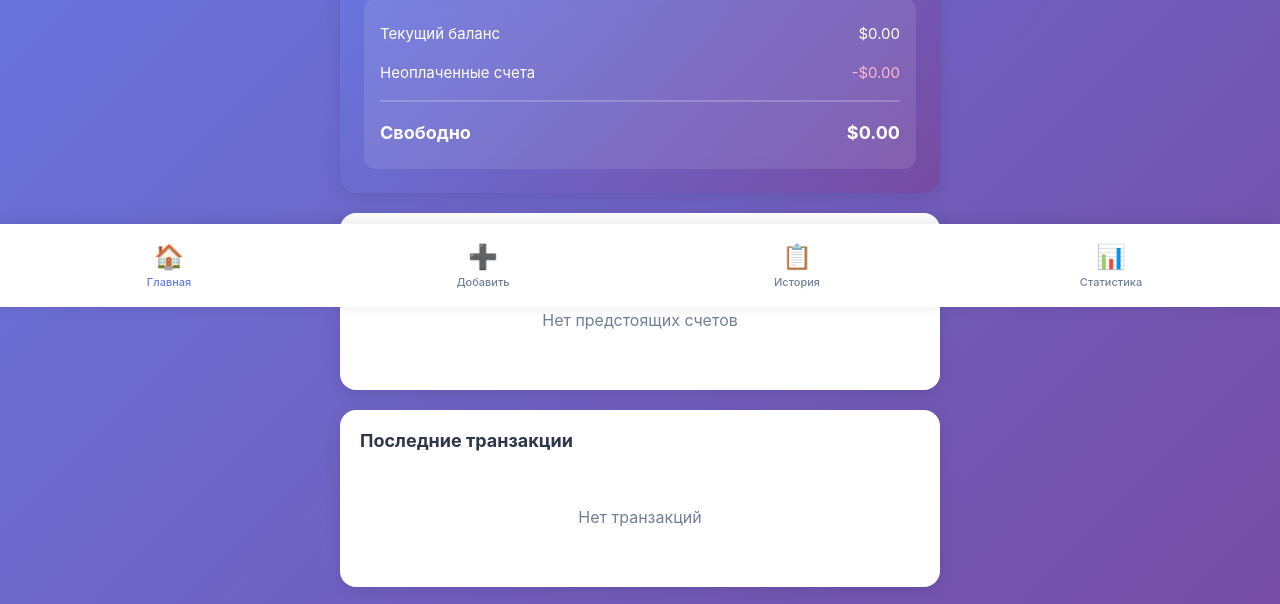
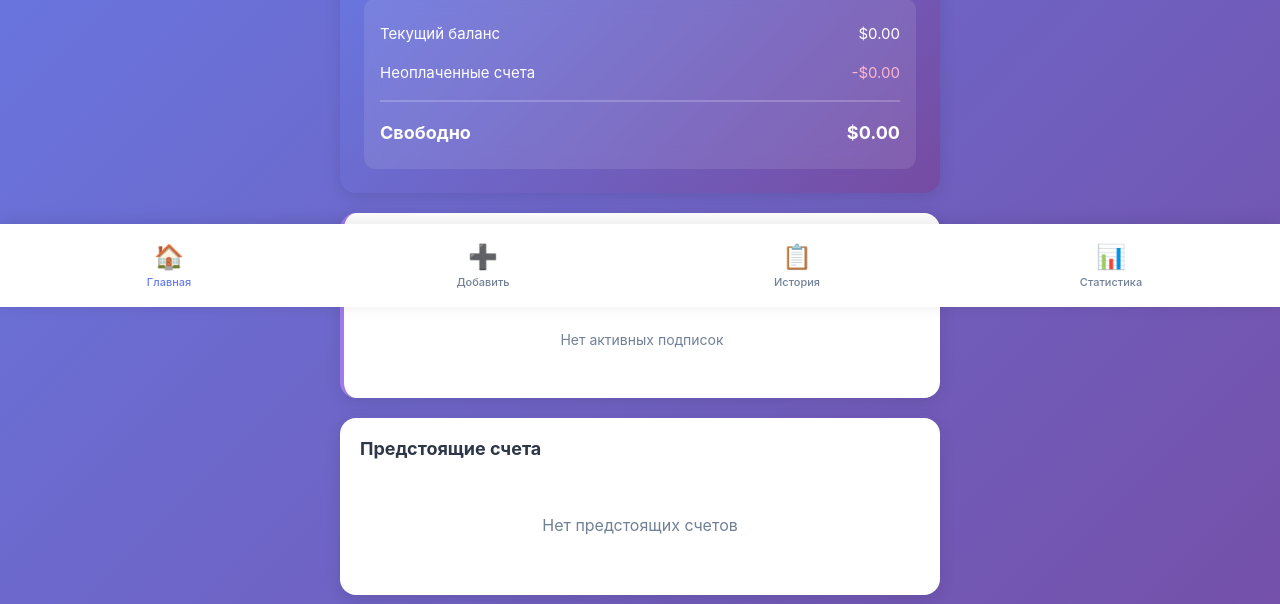
Before and after one commit to edshmanov/budget-app, a website: page public/app.html in a window 1280 px wide. Shown: the part 493-1097 px from the top of the page. Drawn offline with Linux system fonts and the light colour scheme.

Commit message:
Added: Subscriptions tracking section

```diff
--- a/public/app-styles.css
+++ b/public/app-styles.css
@@ -242,3 +242,73 @@ input:focus, select:focus {
 .negative {
     color: #fbb6ce;
 }
+
+/* ПОДПИСКИ */
+.subscriptions-section {
+    background: var(--card-bg);
+    border-left: 4px solid #9f7aea;
+}
+.subscription-header {
+    display: flex;
+    justify-content: space-between;
+    align-items: center;
+    margin-bottom: 16px;
+}
+.subscription-icon {
+    font-size: 24px;
+    margin-right: 8px;
+}
+.subscription-title {
+    font-size: 18px;
+    font-weight: 700;
+    color: var(--text);
+}
+.subscription-total {
+    text-align: right;
+}
+.subscription-amount {
+    font-size: 28px;
+    font-weight: 700;
+    color: #9f7aea;
+}
+#subsPerMonth {
+    font-size: 11px;
+    color: var(--text-light);
+    text-transform: uppercase;
+    letter-spacing: 0.5px;
+    display: block;
+    margin-bottom: 4px;
+}
+.subscription-item {
+    background: var(--stat-bg);
+    padding: 12px 14px;
+    border-radius: 10px;
+    margin-bottom: 8px;
+    display: flex;
+    justify-content: space-between;
+    align-items: center;
+    transition: background 0.3s;
+}
+.subscription-info {
+    flex: 1;
+}
+.subscription-name {
+    font-weight: 600;
+    color: var(--text);
+    margin-bottom: 4px;
+}
+.subscription-next {
+    font-size: 12px;
+    color: var(--text-light);
+}
+.subscription-price {
+    font-size: 18px;
+    font-weight: 700;
+    color: #9f7aea;
+}
+.subscription-empty {
+    text-align: center;
+    padding: 30px 20px;
+    color: var(--text-light);
+    font-size: 14px;
+}
--- a/public/app.html
+++ b/public/app.html
@@ -58,6 +58,21 @@
                         <span id="calcFreeAmount">$0</span>
                     </div>
                 </div>
+            </div>
+
+            <!-- ПОДПИСКИ -->
+            <div class="section subscriptions-section">
+                <div class="subscription-header">
+                    <div>
+                        <span class="subscription-icon">💳</span>
+                        <span class="subscription-title" id="subsTitle">Подписки</span>
+                    </div>
+                    <div class="subscription-total">
+                        <span id="subsPerMonth">в месяц</span>
+                        <div class="subscription-amount" id="subsTotal">$0</div>
+                    </div>
+                </div>
+                <div id="subscriptionsList"></div>
             </div>
 
             <div class="section">
--- a/public/app.js
+++ b/public/app.js
@@ -42,7 +42,6 @@ function showSyncStatus() {
     }
 }
 
-// УВЕДОМЛЕНИЯ О СЧЕТАХ
 async function requestNotificationPermission() {
     if (!('Notification' in window)) {
         console.log('Браузер не поддерживает уведомления');
@@ -74,7 +73,6 @@ function checkBillNotifications() {
         const dueDate = new Date(bill.due);
         dueDate.setHours(0, 0, 0, 0);
 
-        // Уведомление за день до срока
         if (dueDate.getTime() === tomorrow.getTime()) {
             showNotification(
                 '⏰ Напоминание о счёте',
@@ -82,7 +80,6 @@ function checkBillNotifications() {
             );
         }
 
-        // Уведомление о просрочке
         if (dueDate < today) {
             showNotification(
                 '🚨 Просроченный счёт!',
@@ -243,6 +240,7 @@ function deleteBill(billId) {
 function updateUI() {
     updateBalance();
     updateSavingsCalculator();
+    updateSubscriptions();
     updateUpcomingBills();
     updateRecentTransactions();
     updateAllTransactions();
@@ -269,7 +267,6 @@ function updateBalance() {
     document.getElementById('monthExpense').textContent = '$' + monthExpense.toFixed(2);
 }
 
-// КАЛЬКУЛЯТОР НАКОПЛЕНИЙ
 function updateSavingsCalculator() {
     const unpaidBills = data.bills.filter(b => !b.paid);
     const totalBills = unpaidBills.reduce((sum, bill) => sum + bill.amount, 0);
@@ -280,7 +277,6 @@ function updateSavingsCalculator() {
     document.getElementById('calcBillsAmount').textContent = '-$' + totalBills.toFixed(2);
     document.getElementById('calcFreeAmount').textContent = '$' + savingsAmount.toFixed(2);
 
-    // Меняем цвет если нельзя откладывать
     const calcAmount = document.getElementById('savingsAmount');
     const calcFree = document.getElementById('calcFreeAmount');
     if (savingsAmount < 0) {
@@ -290,6 +286,35 @@ function updateSavingsCalculator() {
         calcAmount.style.color = 'white';
         calcFree.style.color = 'white';
     }
+}
+
+// ПОДПИСКИ
+function updateSubscriptions() {
+    const container = document.getElementById('subscriptionsList');
+    const subscriptions = data.bills.filter(b => b.category === 'subscriptions' && b.recurring);
+
+    const totalMonth = subscriptions.reduce((sum, sub) => sum + sub.amount, 0);
+    document.getElementById('subsTotal').textContent = '$' + totalMonth.toFixed(2);
+
+    if (subscriptions.length === 0) {
+        container.innerHTML = `<div class="subscription-empty">${t('noSubscriptions') || 'Нет активных подписок'}</div>`;
+        return;
+    }
+
+    container.innerHTML = subscriptions.map(sub => {
+        const nextDate = new Date(sub.due);
+        const dateStr = formatDate(sub.due);
+
+        return `
+            <div class="subscription-item">
+                <div class="subscription-info">
+                    <div class="subscription-name">${sub.name}</div>
+                    <div class="subscription-next">${t('nextPayment') || 'Следующий платёж'}: ${dateStr}</div>
+                </div>
+                <div class="subscription-price">$${sub.amount.toFixed(2)}</div>
+            </div>
+        `;
+    }).join('');
 }
 
 function updateUpcomingBills() {
@@ -413,14 +438,12 @@ function formatDate(dateStr) {
 document.getElementById('incomeDate').valueAsDate = new Date();
 document.getElementById('expenseDate').valueAsDate = new Date();
 
-// Автосохранение каждые 30 секунд
 setInterval(() => {
     if (data.transactions.length > 0 || data.bills.length > 0) {
         saveData();
     }
 }, 30000);
 
-// Проверка уведомлений каждые 6 часов
 setInterval(checkBillNotifications, 6 * 60 * 60 * 1000);
 
 loadData();
--- a/public/translations.js
+++ b/public/translations.js
@@ -18,6 +18,9 @@ const translations = {
         overdue: 'Просрочен!', today: 'Сегодня', tomorrow: 'Завтра',
         canSave: 'Можно отложить', currentBal: 'Текущий баланс',
         unpaidBills: 'Неоплаченные счета', freeAmount: 'Свободно',
+        subsTitle: 'Подписки', subsPerMonth: 'в месяц',
+        noSubscriptions: 'Нет активных подписок',
+        nextPayment: 'Следующий платёж',
         incomeAdded: 'Доход добавлен!', expenseAdded: 'Расход добавлен!',
         billAdded: 'Счёт добавлен!', billPaid: 'Счёт оплачен!',
         confirmDelete: 'Удалить этот счёт?', confirmLogout: 'Вы уверены, что хотите выйти?'
@@ -41,6 +44,9 @@ const translations = {
         overdue: 'Overdue!', today: 'Today', tomorrow: 'Tomorrow',
         canSave: 'Can Save', currentBal: 'Current Balance',
         unpaidBills: 'Unpaid Bills', freeAmount: 'Available',
+        subsTitle: 'Subscriptions', subsPerMonth: 'per month',
+        noSubscriptions: 'No active subscriptions',
+        nextPayment: 'Next payment',
         incomeAdded: 'Income added!', expenseAdded: 'Expense added!',
         billAdded: 'Bill added!', billPaid: 'Bill paid!',
         confirmDelete: 'Delete this bill?', confirmLogout: 'Are you sure you want to log out?'
@@ -64,6 +70,9 @@ const translations = {
         overdue: 'Прострочено!', today: 'Сьогодні', tomorrow: 'Завтра',
         canSave: 'Можна відкласти', currentBal: 'Поточний баланс',
         unpaidBills: 'Неоплачені рахунки', freeAmount: 'Вільно',
+        subsTitle: 'Підписки', subsPerMonth: 'на місяць',
+        noSubscriptions: 'Немає активних підписок',
+        nextPayment: 'Наступний платіж',
         incomeAdded: 'Дохід додано!', expenseAdded: 'Витрату додано!',
         billAdded: 'Рахунок додано!', billPaid: 'Рахунок оплачено!',
         confirmDelete: 'Видалити цей рахунок?', confirmLogout: 'Ви впевнені, що хочете вийти?'
@@ -95,7 +104,8 @@ function updateAppLanguage() {
         allTransTitle: t.allTrans, statsTitle: t.categoryStats,
         navHome: t.home, navAdd: t.add, navHistory: t.history, navStats: t.stats,
         calcTitle: t.canSave, calcBalance: t.currentBal,
-        calcBills: t.unpaidBills, calcFree: t.freeAmount
+        calcBills: t.unpaidBills, calcFree: t.freeAmount,
+        subsTitle: t.subsTitle, subsPerMonth: t.subsPerMonth
     };
     Object.keys(els).forEach(id => {
         const el = document.getElementById(id);
```
